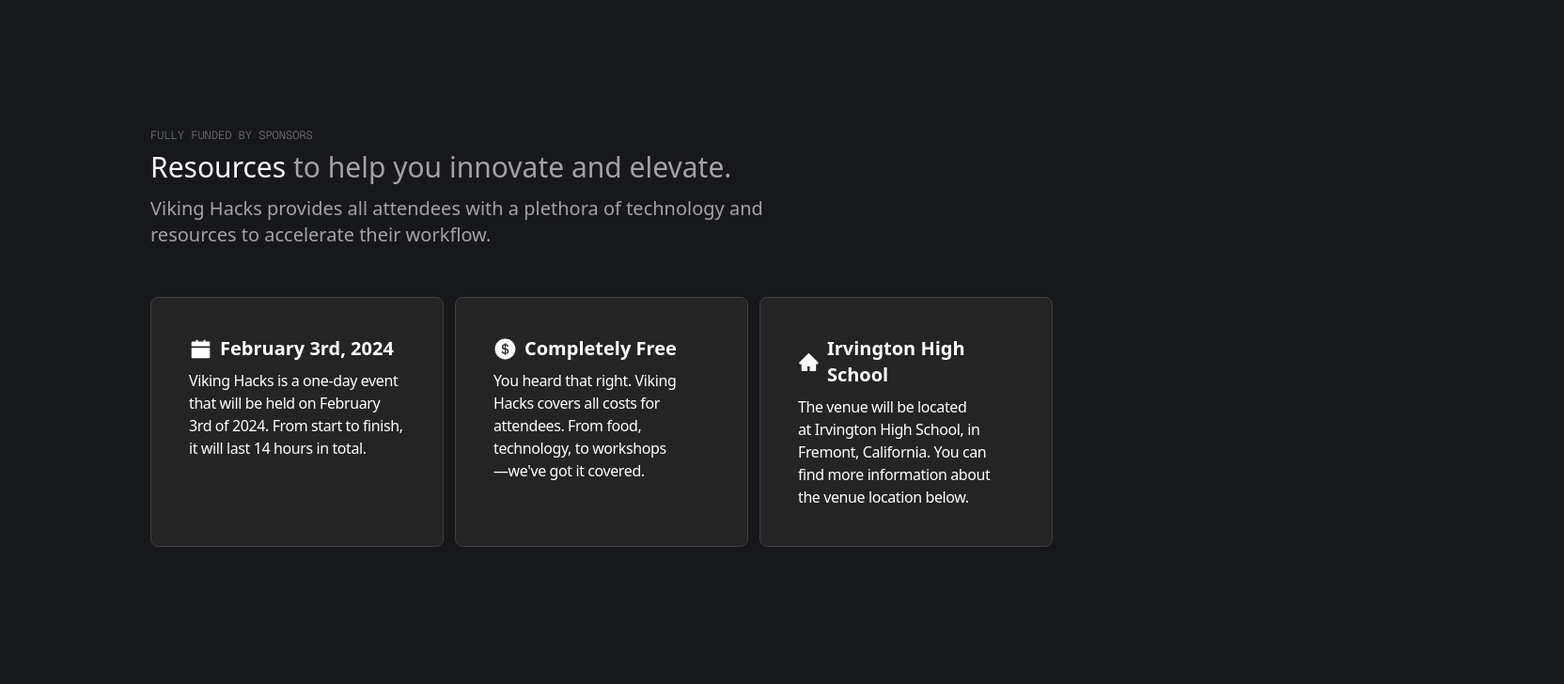
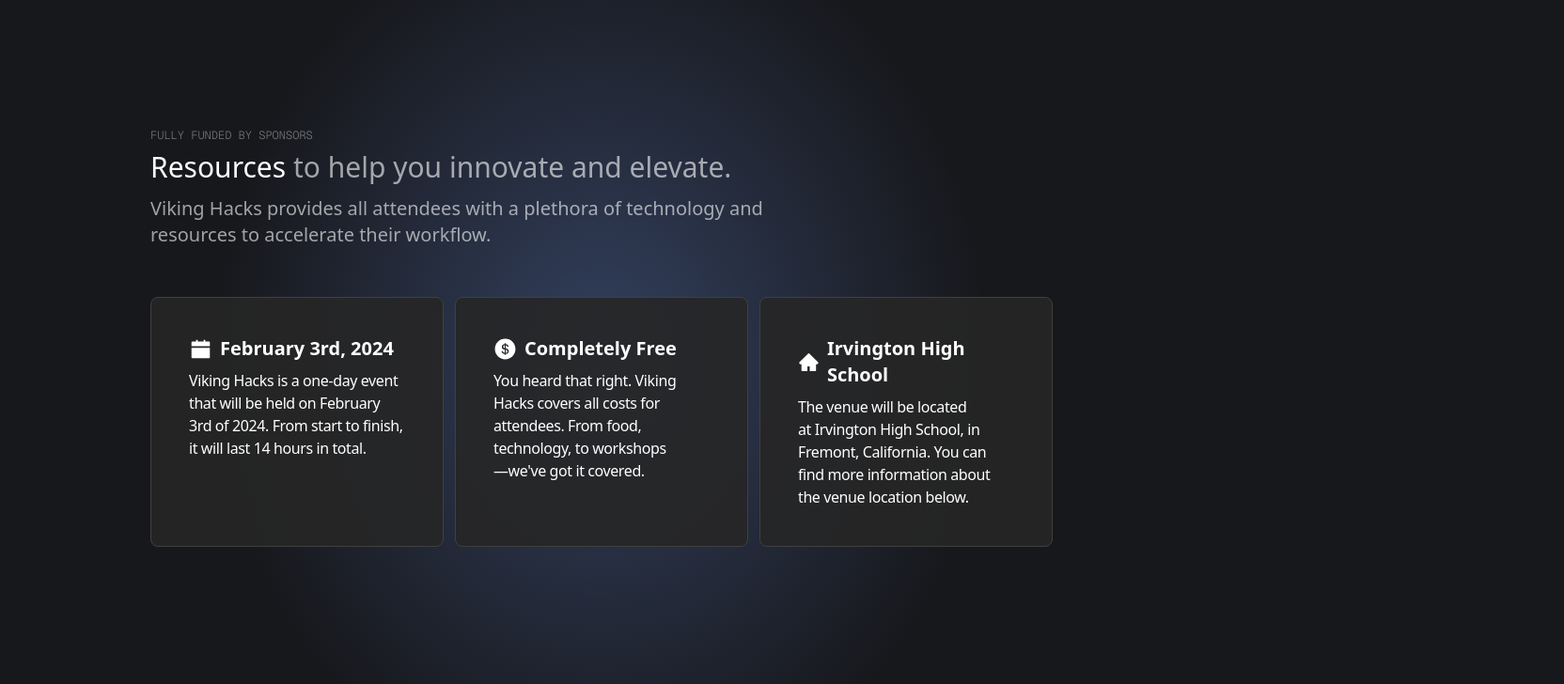
Before and after one commit to Mishra-Manit/VikingHacksWebsite, a Next.js app: page / in a window 1280 px wide. Shown: the part 1020-1748 px from the top of the page at 94% size, 1664 px wide, since content can reach past the window. Built offline with nearby package versions, Linux system fonts and the light colour scheme.

Commit message:
add new blur styles

```diff
--- a/styles/globals.css
+++ b/styles/globals.css
@@ -14,6 +14,34 @@
     position: absolute;
     inset: 0px;
     transform: scale(1);
+    pointer-events: none;
+  }
+
+  .details-blur::before {
+    background: radial-gradient(
+      20% 50% at 50% 50%,
+      rgba(118, 161, 255, 0.29) 0%,
+      rgba(37, 38, 44, 0) 100%
+    );
+    z-index: -10;
+    content: "";
+    position: absolute;
+    inset: 0px;
+    transform: scale(2);
+    pointer-events: none;
+  }
+
+  .background-blur::before {
+    background: radial-gradient(
+      20% 50% at 50% 50%,
+      rgba(71, 127, 247, 0.3) 0%,
+      rgba(37, 38, 44, 0) 100%
+    );
+    z-index: -10;
+    content: "";
+    position: absolute;
+    inset: 0px;
+    transform: scale(3);
     pointer-events: none;
   }
 }
```
